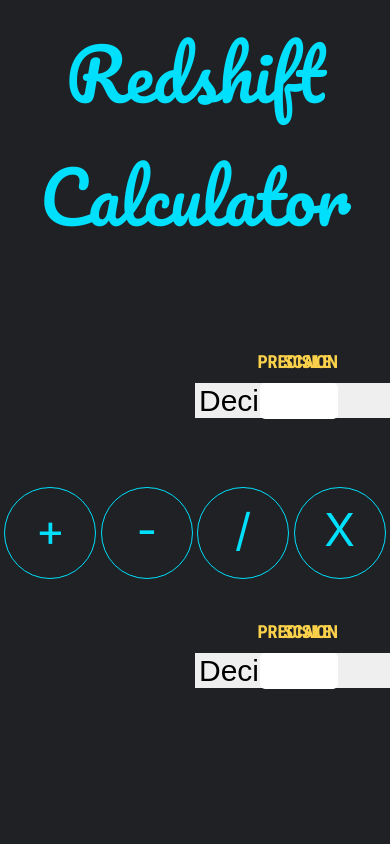
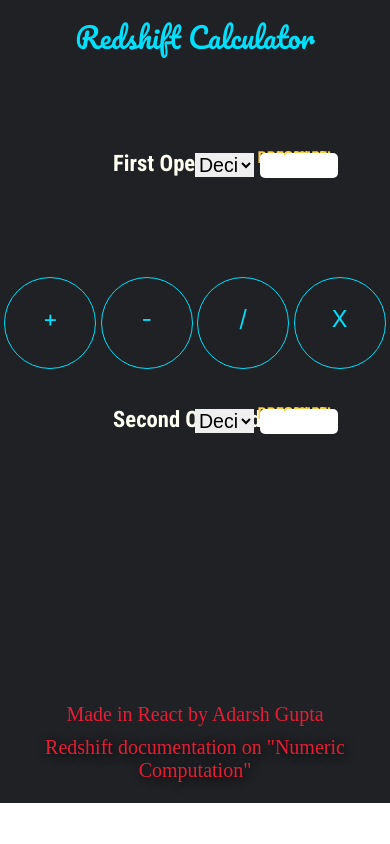
Before and after one commit to AdarshGupta/Redshift-calc, a React (Create React App) app: page / in a window 390 px wide. Shown: the top 844 px of the page. Built offline with nearby package versions, Linux system fonts and the light colour scheme; a web font is replaced by a local one.

Commit message:
Add footer reference links; initiate responsive design

```diff
--- a/src/App.css
+++ b/src/App.css
@@ -5,6 +5,8 @@
   padding-top: 3%;
   padding-bottom: 4%;
   color: #FFFFF3;
+  height: 100%;
+  width: 100%;
 }
 
 .App-logo {
@@ -15,9 +17,8 @@
   color: #00dffc;
   margin-bottom: 80px;
   text-align: center;
-  font-size: 70px;
+  font-size: calc(100% + 3.2vw);
   font-family: 'Pacifico', cursive;
-  /* font-family: 'Yeon Sung', cursive; */
 }
 
 .App-link {
@@ -25,47 +26,48 @@
 }
 
 .input-divs {
-  padding-left: 500px;
-  padding-top: 10px;
-  padding-bottom: 10px;
+  padding-left: 29%;
+  padding-top: 0.8%;
+  padding-bottom: 0.8%;
   height: 100px;
+  width: 100%;
 }
 
 .input-lbl {
-  padding-right: 10px;
-  font-size: 45px;
+  padding-right: 0.8%;
+  font-size: calc(100% + 1.7vw);
   font-family: 'Roboto Condensed', sans-serif;
   position: absolute;
-  margin-top: 22px;
+  margin-top: 1.3%;
   text-transform: capitalize;
 }
 
 .datatype-inputs {
-  font-size: 30px;
+  font-size: calc(100% + 0.9vw);
   border: none;
   position: absolute;
   left: 50%;
-  width: 250px;
-  margin-top: 35px;
+  width: 15%;
+  margin-top: 2%;
 }
 
 .prec_arg_lbl {
   position: absolute;
   left: 66%;
   padding-top: 3px;
-  font-size: 18px;
+  font-size: calc(100% + 0.12vw);
   font-family: 'Roboto Condensed', sans-serif;
   color: #fbd14b;
   text-transform: uppercase;
 }
 
 #precision_input {
-  font-size: 30px;
+  font-size: calc(100% + 1vw);
   border: none;
   position: absolute;
   left: 66.7%;
   width: 50px;
-  margin-top: 35px;
+  margin-top: 2%;
   border-radius: 5px;
   text-align: center;
 }
@@ -74,19 +76,19 @@
   position: absolute;
   left: 72.6%;
   padding-top: 3px;
-  font-size: 18px;
+  font-size: calc(100% + 0.12vw);
   font-family: 'Roboto Condensed', sans-serif;
   color: #fbd14b;
   text-transform: uppercase;
 }
 
 .scale_input {
-  font-size: 30px;
+  font-size: calc(100% + 1vw);
   border: none;
   position: absolute;
   left: 72.7%;
   width: 50px;
-  margin-top: 35px;
+  margin-top: 2%;
   border-radius: 5px;
   text-align: center;
 }
@@ -101,7 +103,7 @@
   padding: 0;
   margin: 0;
   justify-content: space-evenly;
-  font-size: 45px;
+  font-size: calc(100% + 1.8vw);
   height: 150px;
   align-content: center;
   align-items: center;
--- a/src/App.js
+++ b/src/App.js
@@ -242,9 +242,9 @@ class CalculatorForm extends React.Component {
             </div>
 
             <div className="footer">
-              <a href="https://github.com/AdarshGupta/Redshift-calc">Made in React</a> by Adarsh Gupta
+              <a href="https://github.com/AdarshGupta/Redshift-calc" target="blank">Made in React</a> by Adarsh Gupta
               <br/>
-              <a href="https://docs.aws.amazon.com/redshift/latest/dg/r_numeric_computations201.html" className="reference">Redshift documentation on "Numeric Computation"</a>
+              <a href="https://docs.aws.amazon.com/redshift/latest/dg/r_numeric_computations201.html" className="reference" target="blank">Redshift documentation on "Numeric Computation"</a>
             </div>
           </form>
         </div>
```
